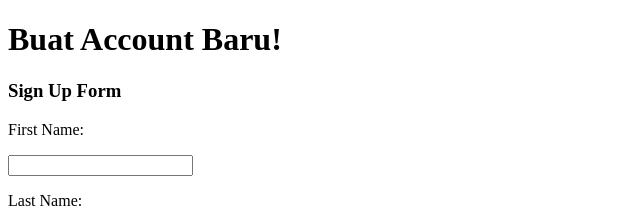
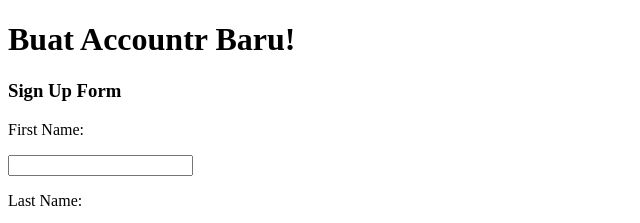
Before and after one commit to fauzanazim21/tugassanbercode1, a plain HTML site: page form.html in a window 1280 px wide. Shown: the top 223 px of the page, 0-640 px from the left. Drawn offline with Linux system fonts and the light colour scheme.

Commit message:
tugassanbercode1

```diff
--- a/form.html
+++ b/form.html
@@ -7,7 +7,7 @@
     <title>Halaman Latihan Tugas 1 buat form</title>
 </head>
 <body>
-    <h1>Buat Account Baru!</h1>
+    <h1>Buat Accountr Baru!</h1>
     <h3>Sign Up Form</h2>
         <form action="welcome.html">
             <p>First Name:</p>
```
